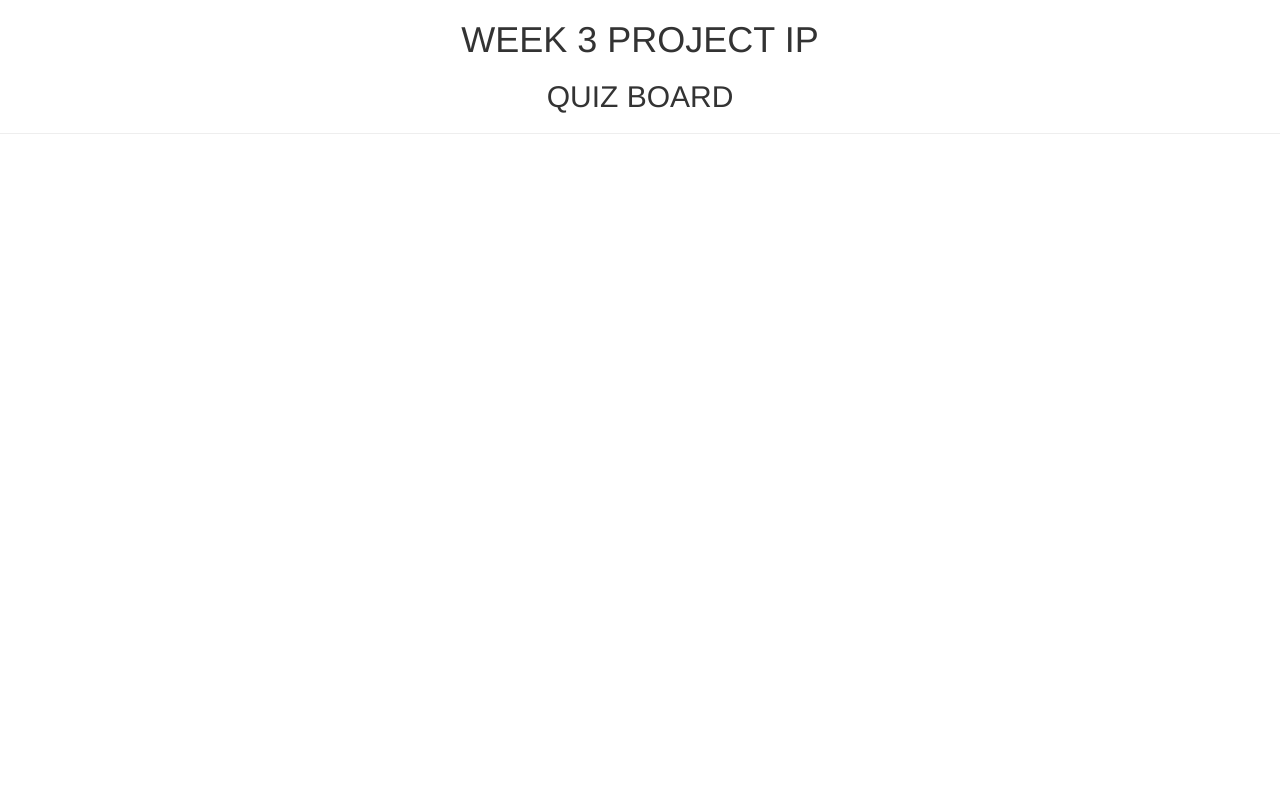
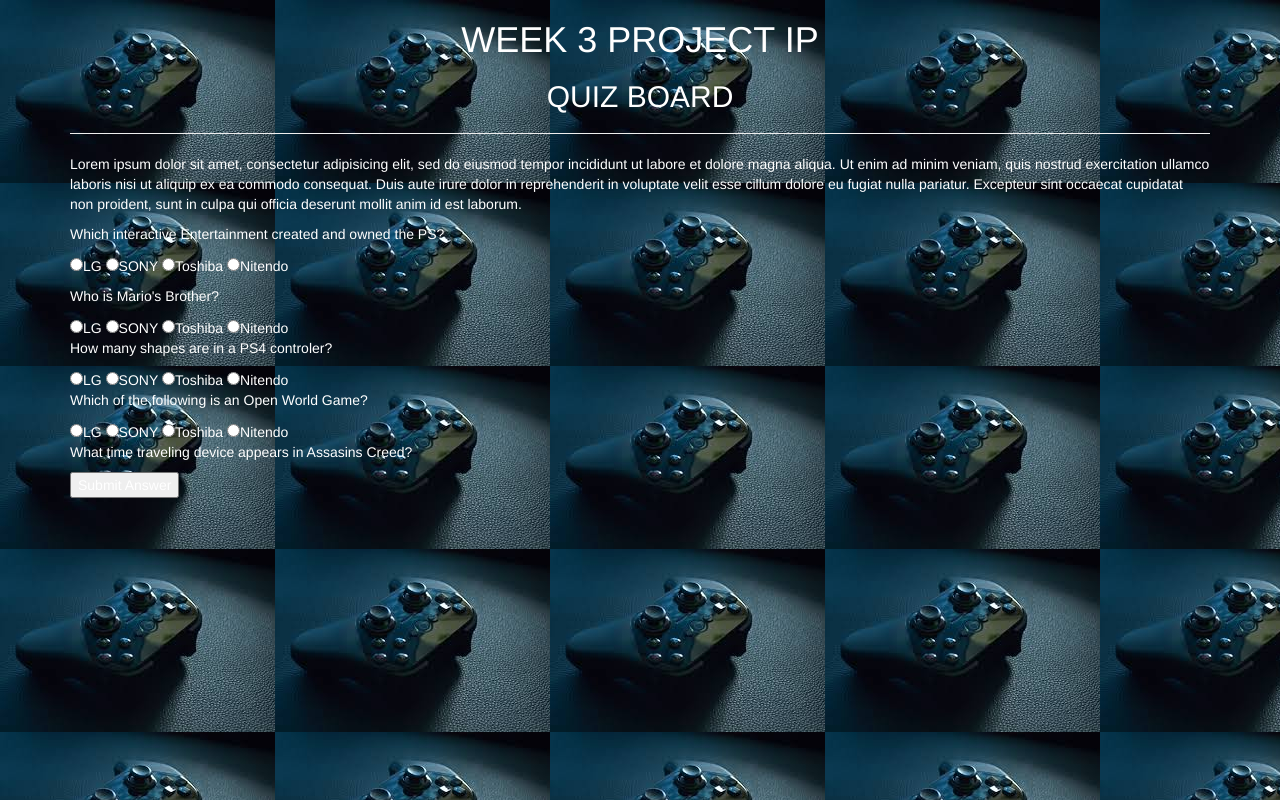
Before and after one commit to derriqo/Quiz-Board-Week3IP-, a plain HTML site: page index.html in a window 1280 px wide. Drawn offline with nearby package versions, Linux system fonts and the light colour scheme.

Commit message:
Downloaded images and put 5 questions on the html file.

```diff
--- a/css/styles.css
+++ b/css/styles.css
@@ -1,3 +1,14 @@
+body {
+  background-image: url(../images/gaming.jpeg);
+  color: white;
+}
 .firstpart {
   text-align: center;
+  font-style: 63px;
+  color: white;
+  font-weight: 600;
 }
+
+.new {
+  color: white;
+}
--- a/index.html
+++ b/index.html
@@ -10,10 +10,47 @@
  <link rel="stylesheet" href="css/styles.css">
 </head>
 <body>
-  <div class="firstpart">
-    <h1>WEEK 3 PROJECT IP</h1>
-    <h2>QUIZ BOARD</h2>
-   <hr>
+  <div class="container">
+      <div class="firstpart">
+        <h1>WEEK 3 PROJECT IP</h1>
+        <h2>QUIZ BOARD</h2>
+       <hr>
+      </div>
+  <p><div class="new">
+    Lorem ipsum dolor sit amet, consectetur adipisicing elit, sed do eiusmod tempor incididunt ut labore et dolore magna aliqua. Ut enim ad minim veniam, quis nostrud exercitation ullamco laboris nisi ut aliquip ex ea commodo consequat. Duis aute irure dolor in reprehenderit in voluptate velit esse cillum dolore eu fugiat nulla pariatur. Excepteur sint occaecat cupidatat non proident, sunt in culpa qui officia deserunt mollit anim id est laborum.</p></div>
+
+
+      <form class="" action="index.html" method="post">
+    <p> Which interactive Entertainment created and owned the PS?<p>
+    <input type="radio" name="choice" value="LG">LG
+    <input type="radio" name="choice" value="SONY">SONY
+    <input type="radio" name="choice" value="Toshiba">Toshiba
+    <input type="radio" name="choice" value="Nitendo">Nitendo
+<p>Who is Mario's Brother?</p>
+<input type="radio" name="choice" value="Tony">LG
+<input type="radio" name="choice" value="Luigi">SONY
+<input type="radio" name="choice" value="Lucas">Toshiba
+<input type="radio" name="choice" value="Patric">Nitendo
+<p>How many shapes are in a PS4 controler?</p>
+<input type="radio" name="choice" value="Four">LG
+<input type="radio" name="choice" value="Six">SONY
+<input type="radio" name="choice" value="Five">Toshiba
+<input type="radio" name="choice" value="Three">Nitendo
+<p>Which of the following is an Open World Game? </p>
+<input type="radio" name="choice" value="Need for Speed">LG
+<input type="radio" name="choice" value="Mortal Kombat">SONY
+<input type="radio" name="choice" value="Grand Theft Auto">Toshiba
+<input type="radio" name="choice" value="FIFA">Nitendo
+<p>What time traveling device appears in Assasins Creed?</p>
+
+
+
+
+  </form>
+<button type="button" name="button">Submit Answer</button>
+
+
   </div>
 
+
 </html>
--- /dev/null
+++ b/js/scripts.js
@@ -0,0 +1,3 @@
+$(document).ready(function () {
+  $(radio)
+}
```
Also changed, not shown: images/gaming.jpeg (added).
